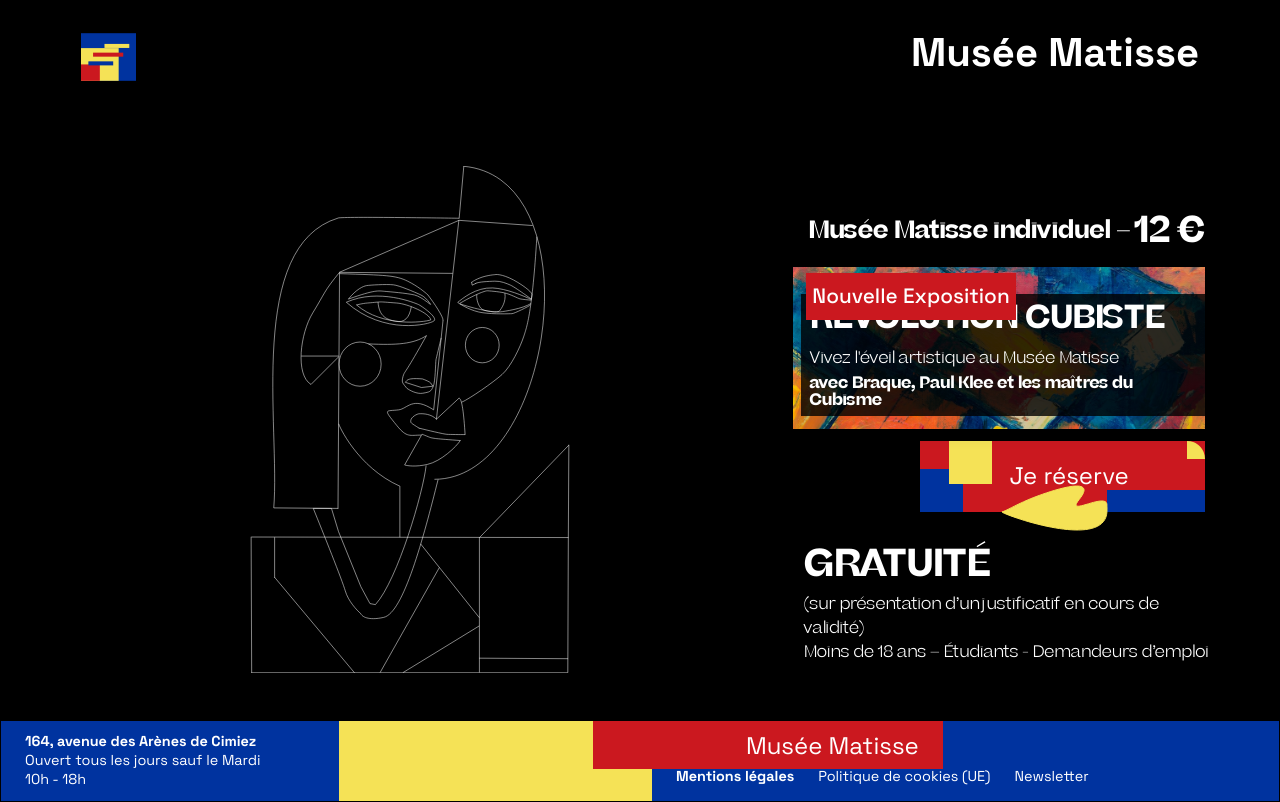
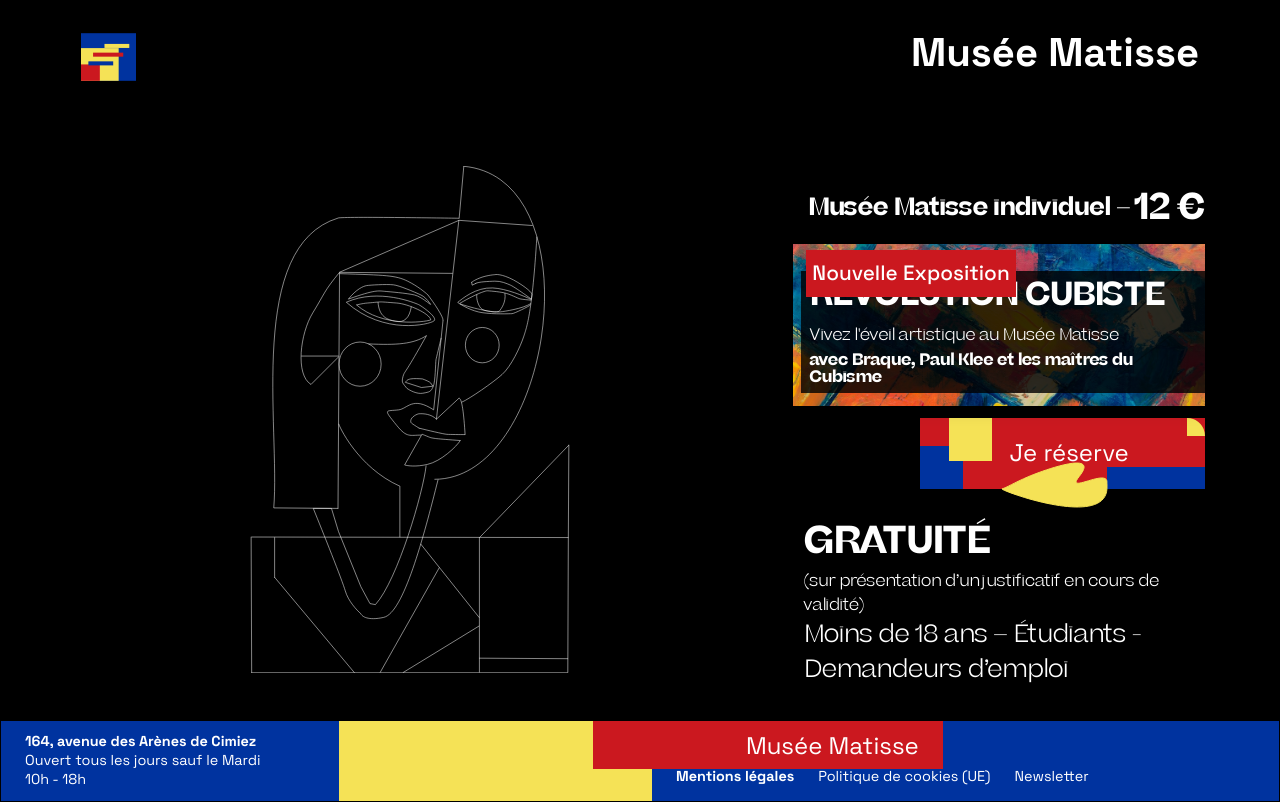
Before and after one commit to Cordelia013/the-silence, a React (Vite) app: page /ticketing in a window 1280 px wide. Built offline with nearby package versions, Linux system fonts and the light colour scheme.

Commit message:
Updated Ticketing.tsx

```diff
--- a/src/pages/Ticketing.tsx
+++ b/src/pages/Ticketing.tsx
@@ -102,7 +102,7 @@
             <div style={{ fontSize: '32px',  fontFamily: 'Beatrice Deck, Arial, sans-serif' }} >
           <h3>GRATUITÉ</h3>
           <p  style={{ fontSize: '16px' }} >(sur présentation d’un justificatif en cours de validité)</p>
-                <p style={{ fontSize: '16px' }} >Moins de 18 ans – Étudiants -
+                <p style={{ fontSize: '24px' }} >Moins de 18 ans – Étudiants -
 Demandeurs d’emploi</p>
           </div>
         </div>
```
